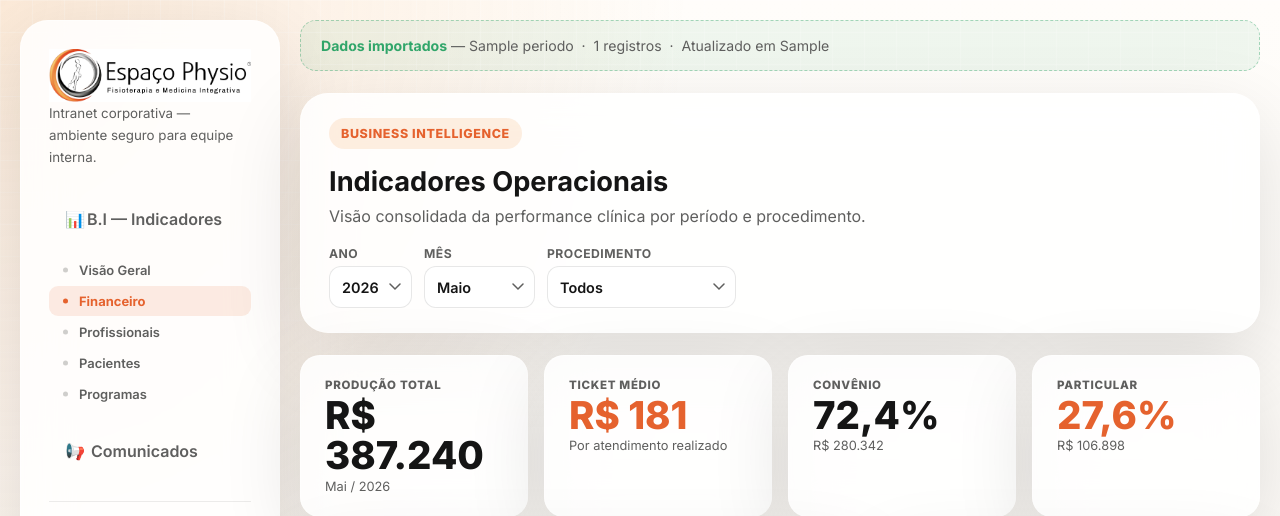
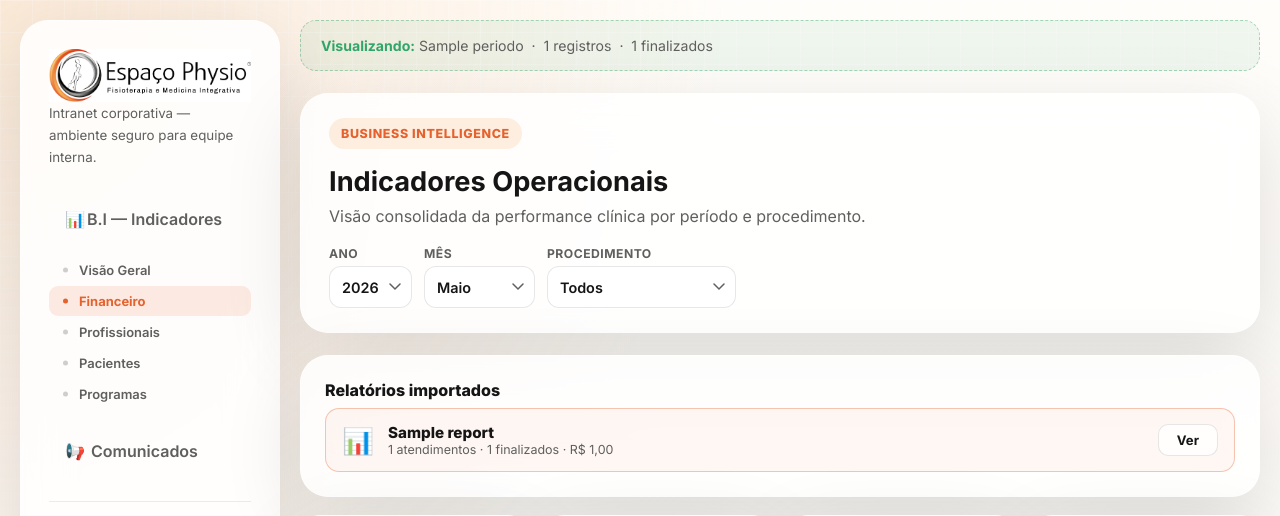
Before and after one commit to rafahsouza2/espacophysio, a Python web app: template app/templates/bi.html in a window 1280 px wide, after a click on "Financeiro". Shown: the top 516 px of the page. Run offline with Jinja, Linux system fonts and the light colour scheme; the template is opened without the code that fills it: most values are stand-ins (such as "Sample title", 1, 10 or a date in 2020).

Commit message:
feat: multi-período no BI — lista, visualização e exclusão por mês
- Substitui cache único por tabela bi_reports com period_key como PK
- Cada upload salva/atualiza o relatório daquele mês separadamente
- Card de importação exibe lista de relatórios com resumo e ações Ver/Excluir
- GET /bi?period=2026-05 visualiza período específico
- DELETE /bi/reports/{period_key} remove relatório individual

Co-Authored-By: Claude Sonnet 4.6 <noreply@anthropic.com>

```diff
--- a/app/static/css/styles.css
+++ b/app/static/css/styles.css
@@ -577,6 +577,36 @@ a#menu-bi-link { display: flex; align-items: center; }
 .bi-sidebar-upload-btn::before { display: none !important; }
 .bi-sidebar-upload-btn:hover { background: rgba(229,98,46,0.10) !important; }
 
+/* Lista de relatórios importados */
+.reports-list-title { margin: 0 0 14px; font-size: 1rem; font-weight: 800; }
+.reports-list { display: flex; flex-direction: column; gap: 10px; }
+.report-item {
+  display: flex; align-items: center; gap: 14px;
+  background: rgba(255,255,255,0.70);
+  border: 1px solid rgba(21,21,21,0.07);
+  border-radius: 14px; padding: 14px 16px;
+  transition: box-shadow 0.18s, border-color 0.18s;
+}
+.report-item:hover { box-shadow: 0 4px 18px rgba(21,21,21,0.07); }
+.report-item--active {
+  border-color: rgba(229,98,46,0.35);
+  background: rgba(229,98,46,0.05);
+}
+.report-icon { font-size: 1.6rem; flex-shrink: 0; }
+.report-info { flex: 1; min-width: 0; }
+.report-info strong { display: block; font-size: 0.95rem; font-weight: 800; color: var(--text); }
+.report-info span   { font-size: 0.78rem; color: var(--muted); white-space: nowrap; overflow: hidden; text-overflow: ellipsis; display: block; }
+.report-btn {
+  padding: 7px 18px; border-radius: 10px; font-size: 0.82rem; font-weight: 700;
+  background: rgba(255,255,255,0.8); border: 1px solid rgba(21,21,21,0.10);
+  color: var(--text); cursor: pointer; white-space: nowrap;
+  transition: background 0.15s, border-color 0.15s;
+  text-decoration: none; display: inline-block;
+}
+.report-btn:hover { background: rgba(229,98,46,0.10); border-color: rgba(229,98,46,0.35); color: var(--primary-strong); }
+.report-del { color: var(--accent); border-color: rgba(215,53,25,0.15); }
+.report-del:hover { background: rgba(215,53,25,0.07); border-color: rgba(215,53,25,0.35); color: var(--accent); }
+
 /* Aviso de período fora do upload */
 .period-warning {
   display: none; margin: -4px 0 8px;
--- a/app/templates/bi.html
+++ b/app/templates/bi.html
@@ -29,17 +29,17 @@
 {% if bi_data %}
 <div class="import-banner import-banner--ok">
   <p>
-    <strong>Dados importados</strong> — {{ bi_data.periodo.label }}
+    <strong>Visualizando:</strong> {{ bi_data.periodo.label }}
     &nbsp;·&nbsp; {{ bi_data.total_registros }} registros
-    &nbsp;·&nbsp; Atualizado em {{ bi_data.atualizado_em[:10] }}
+    &nbsp;·&nbsp; {{ bi_data.kpis.total_atendimentos }} finalizados
   </p>
   {% if user.role in ['admin', 'coordenacao'] %}
-  <label class="button-sm" style="cursor:pointer" for="upload-input">↑ Atualizar</label>
+  <label class="button-sm" style="cursor:pointer" for="upload-input">↑ Novo upload</label>
   {% endif %}
 </div>
 {% else %}
 <div class="import-banner">
-  <p><strong>Dados demonstrativos</strong> — Maio / 2026. Abra a aba <strong>Financeiro</strong> para importar o relatório real.</p>
+  <p><strong>Dados demonstrativos</strong> — Importe um relatório na aba <strong>Financeiro</strong> para ver dados reais.</p>
 </div>
 {% endif %}
 
@@ -234,43 +234,44 @@
   <!-- Card de importação -->
   {% if user.role in ['admin', 'coordenacao'] %}
   <article class="dashboard-card glass upload-import-card">
-    <h3>Importar Relatório</h3>
-    <p class="helper">Exporte o relatório completo do sistema de agendamentos (.xls) e faça o upload para atualizar todos os indicadores.</p>
-
-    <!-- Estado: sem dados ou erro — mostra drop zone -->
-    <div id="upload-zone-wrap" {% if bi_data %}style="display:none"{% endif %}>
+    <h3>Importar Dados</h3>
+    <p class="helper">Faça upload do relatório exportado do sistema (.xls) para adicionar ao BI.</p>
+
     <div class="upload-zone" id="upload-zone">
-        <svg width="40" height="40" viewBox="0 0 40 40" fill="none">
-          <rect width="40" height="40" rx="10" fill="rgba(229,98,46,0.10)"/>
-          <path d="M20 26V14M20 14l-5 5M20 14l5 5" stroke="var(--primary-strong)" stroke-width="2" stroke-linecap="round" stroke-linejoin="round"/>
-          <path d="M12 28h16" stroke="var(--primary-strong)" stroke-width="2" stroke-linecap="round"/>
+      <svg width="44" height="44" viewBox="0 0 44 44" fill="none">
+        <rect width="44" height="44" rx="12" fill="rgba(229,98,46,0.10)"/>
+        <path d="M22 28V16M22 16l-6 6M22 16l6 6" stroke="var(--primary-strong)" stroke-width="2.2" stroke-linecap="round" stroke-linejoin="round"/>
+        <path d="M13 31h18" stroke="var(--primary-strong)" stroke-width="2" stroke-linecap="round"/>
       </svg>
-        <p class="uz-title">Arraste o arquivo aqui</p>
-        <p class="uz-sub">ou clique no botão para selecionar do computador</p>
-        <label class="uz-btn" for="upload-input">
-          <svg width="16" height="16" viewBox="0 0 16 16" fill="none"><path d="M2 11v2a1 1 0 001 1h10a1 1 0 001-1v-2M8 2v8M8 2L5 5M8 2l3 3" stroke="currentColor" stroke-width="1.5" stroke-linecap="round" stroke-linejoin="round"/></svg>
-          Selecionar arquivo .xls
-        </label>
-        <p class="uz-hint">Arquivo .xls exportado pelo sistema — até 50 MB</p>
+      <p class="uz-title">Arraste o arquivo aqui ou clique para selecionar</p>
+      <p class="uz-sub">Suporte: .xls exportado do iGut</p>
+      <label class="uz-btn" for="upload-input">Selecionar arquivo</label>
     </div>
     <div class="upload-progress" id="upload-progress"></div>
-    </div>
-
-    <!-- Estado: dados carregados — mostra resumo + botão atualizar -->
-    <div class="datos-ok {% if bi_data %}show{% endif %}" id="datos-ok-wrap">
-      <div class="datos-ok-info">
-        <strong>Dados importados com sucesso</strong><br>
-        <span id="datos-ok-detail">
-          {% if bi_data %}{{ bi_data.periodo.label }} · {{ bi_data.total_registros }} registros · {{ bi_data.atualizado_em[:10] }}{% endif %}
-        </span>
-      </div>
-      <div class="datos-ok-actions">
-        <label class="datos-ok-btn" for="upload-input">↑ Atualizar dados</label>
-        <button class="datos-ok-btn datos-del-btn" onclick="doDelete()">✕ Excluir dados</button>
-      </div>
-    </div>
   </article>
   {% endif %}
+
+  <!-- Lista de relatórios importados -->
+  <article class="dashboard-card glass" id="reports-card" {% if not reports %}style="display:none"{% endif %}>
+    <h3 class="reports-list-title">Relatórios importados</h3>
+    <div class="reports-list" id="reports-list">
+      {% for r in reports %}
+      <div class="report-item {% if current_period == r.period_key or (not current_period and loop.first) %}report-item--active{% endif %}" data-period="{{ r.period_key }}" id="ritem-{{ r.period_key }}">
+        <div class="report-icon">📊</div>
+        <div class="report-info">
+          <strong>{{ r.periodo_label }}</strong>
+          <span>{{ "{:,}".format(r.total_registros).replace(",",".") }} atendimentos
+            · {{ "{:,}".format(r.total_atendimentos).replace(",",".") }} finalizados
+            · R$ {{ "{:,.2f}".format(r.total_producao or 0).replace(",","X").replace(".",",").replace("X",".") }}</span>
+        </div>
+        <a class="report-btn" href="/bi?period={{ r.period_key }}">Ver</a>
+        {% if user.role in ['admin', 'coordenacao'] %}
+        <button class="report-btn report-del" onclick="doDeleteReport('{{ r.period_key }}')">Excluir</button>
+        {% endif %}
+      </div>
+      {% endfor %}
+    </div>
+  </article>
 
   <div class="kpi-row">
     <article class="kpi-card glass">
@@ -850,9 +851,9 @@ async function doUpload(file) {
     if (data.ok) {
       if (prog) {
         prog.className = "upload-progress ok";
-        prog.textContent = `✅ Importado com sucesso! ${data.linhas} registros — ${data.periodo}`;
-      }
-      setTimeout(() => location.reload(), 1400);
+        prog.textContent = `✅ ${data.periodo} importado — ${data.linhas} registros`;
+      }
+      setTimeout(() => { location.href = "/bi?period=" + data.period_key; }, 1200);
     } else {
       if (prog) {
         prog.className = "upload-progress err";
@@ -868,10 +869,13 @@ async function doUpload(file) {
 }
 
 /* File input change */
-document.getElementById("upload-input").addEventListener("change", function() {
+const uploadInput = document.getElementById("upload-input");
+if (uploadInput) {
+  uploadInput.addEventListener("change", function() {
     if (this.files[0]) doUpload(this.files[0]);
     this.value = "";
   });
+}
 
 /* Drag-and-drop zone */
 const zone = document.getElementById("upload-zone");
@@ -883,6 +887,34 @@ if (zone) {
     e.preventDefault(); zone.classList.remove("dragover");
     if (ev === "drop" && e.dataTransfer.files[0]) doUpload(e.dataTransfer.files[0]);
   }));
+  zone.addEventListener("click", () => { if (uploadInput) uploadInput.click(); });
+}
+
+async function doDeleteReport(periodKey) {
+  if (!confirm("Excluir relatório? Esta ação não pode ser desfeita.")) return;
+  try {
+    const r = await fetch("/bi/reports/" + periodKey, { method: "DELETE" });
+    const d = await r.json();
+    if (d.ok) {
+      const el = document.getElementById("ritem-" + periodKey);
+      if (el) el.remove();
+      // Se apagou o período atual, redireciona para /bi
+      const params = new URLSearchParams(location.search);
+      if (!params.get("period") || params.get("period") === periodKey) {
+        location.href = "/bi";
+      }
+      // Esconde card se lista ficou vazia
+      const list = document.getElementById("reports-list");
+      if (list && !list.children.length) {
+        const card = document.getElementById("reports-card");
+        if (card) card.style.display = "none";
+      }
+    } else {
+      alert("Erro ao excluir: " + d.erro);
+    }
+  } catch(e) {
+    alert("Erro de conexão.");
+  }
 }
 {% endif %}
 
@@ -1416,19 +1448,6 @@ document.querySelectorAll("#bi-sidebar-tabs .bi-sidebar-tab").forEach(btn => {
   });
 });
 
-{% if user.role in ['admin', 'coordenacao'] %}
-async function doDelete() {
-  if (!confirm("Excluir os dados importados? O dashboard voltará a exibir dados demonstrativos.")) return;
-  try {
-    const r = await fetch("/bi/data", { method: "DELETE" });
-    const d = await r.json();
-    if (d.ok) location.reload();
-    else alert("Erro ao excluir: " + d.erro);
-  } catch(e) {
-    alert("Erro de conexão.");
-  }
-}
-{% endif %}
 
 /* ── Lógica de sub-abas ── */
 document.querySelectorAll(".bi-sub-tab").forEach(btn => {
```
Also changed, not shown: app/modules/bi/parser.py (+56 -10 lines), app/modules/bi/router.py (+23 -17 lines), supabase/migrations/bi_reports.sql (added, +17 -0 lines). Lines whose indentation alone changed are shown as unchanged.
